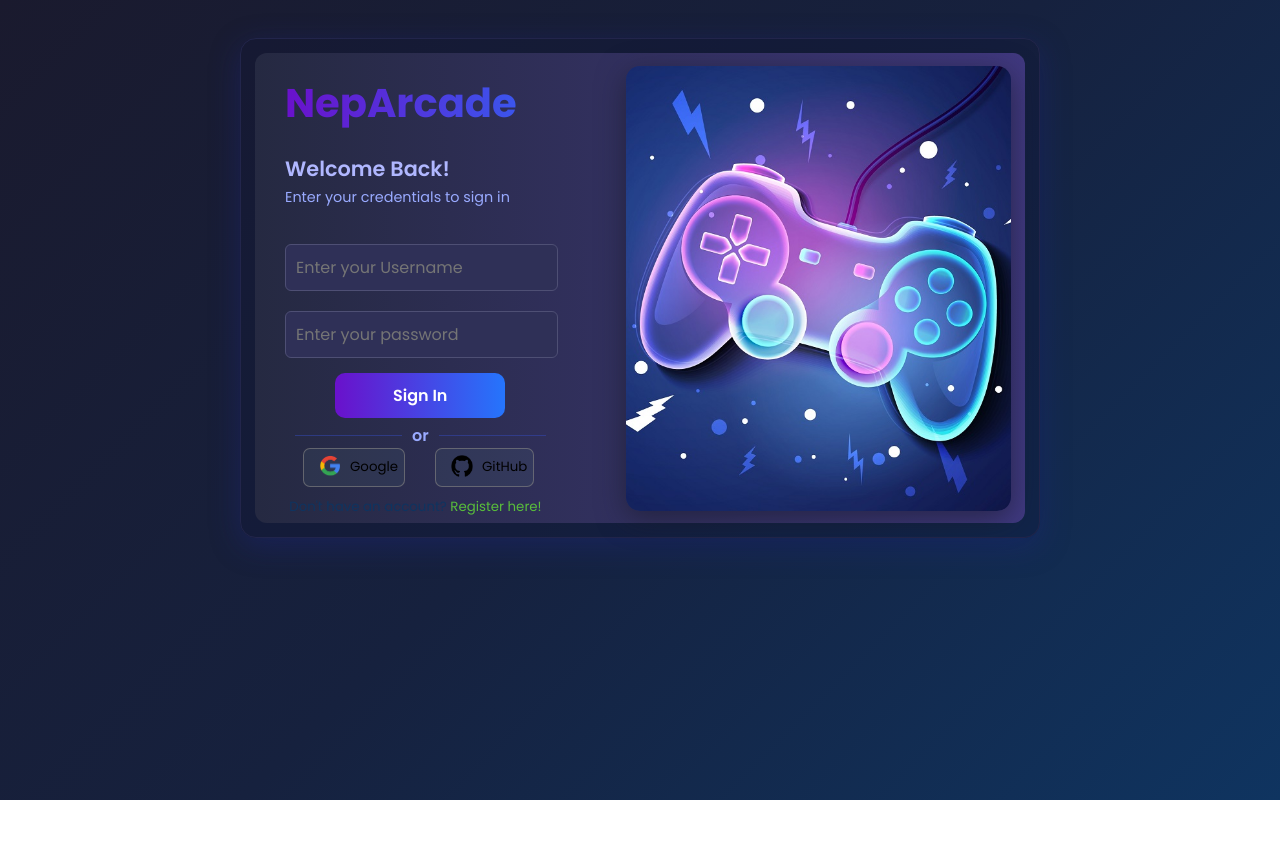
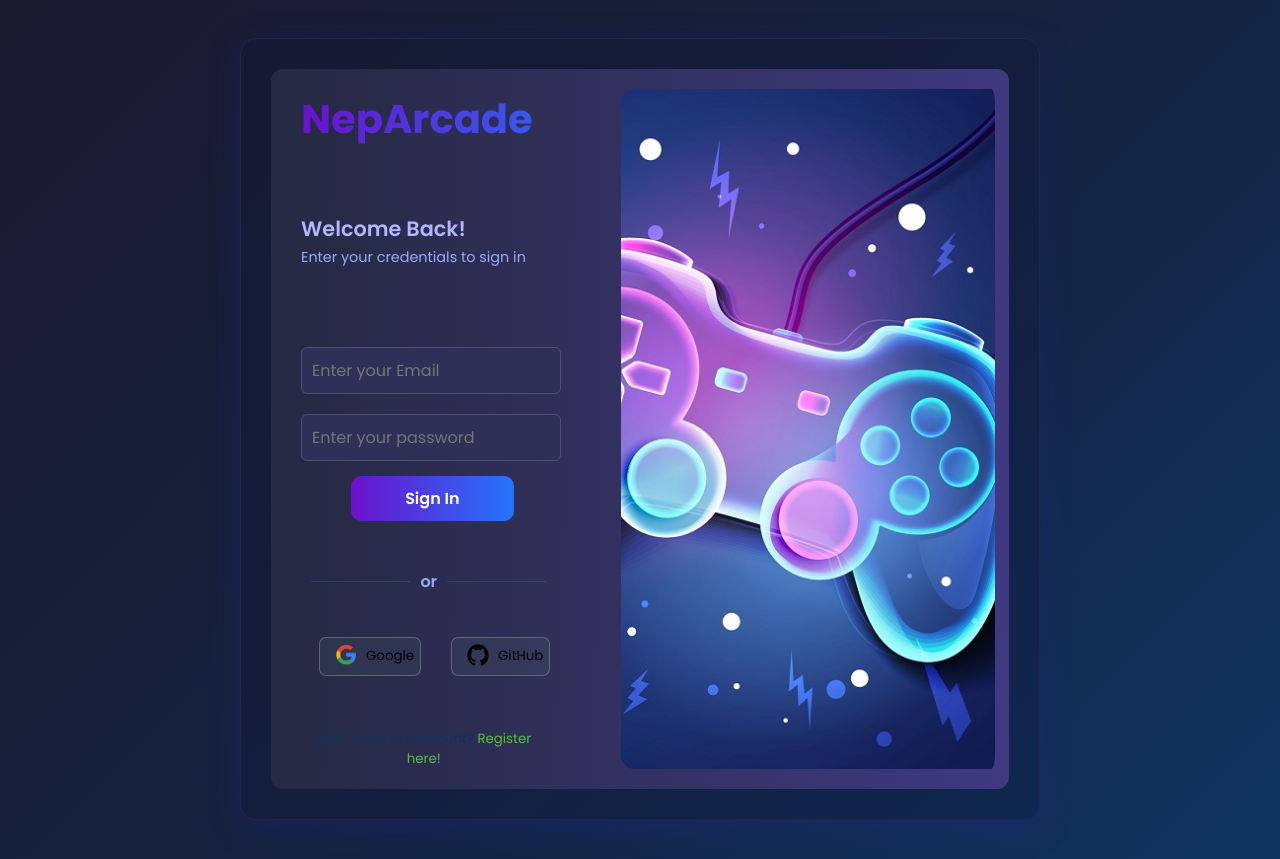
Before and after one commit to Anush980/NepArcade-Nxt, a Next.js app: page /login in a window 1280 px wide. Before the commit the page ends 800 px from the top, so only its background shows below. Built offline with nearby package versions, Linux system fonts and the light colour scheme.

Commit message:
Fixed: register ui issues

```diff
--- a/src/app/login/page.jsx
+++ b/src/app/login/page.jsx
@@ -39,7 +39,7 @@ export default function Login() {
                             <span className='guide'>Enter your credentials to sign in</span>
                         </div>
                         <form method='POST' onSubmit={handleSubmit} >
-                            <input type='email' placeholder='Enter your Username' value={email} onChange={(e) => setEmail(e.target.value)} />
+                            <input type='email' placeholder='Enter your Email' value={email} onChange={(e) => setEmail(e.target.value)} />
                             <input type='password' placeholder='Enter your password' value={password} onChange={(e) => setPassword(e.target.value)} />
                             <input type='submit' value='Sign In' className='button' />
                         </form>
--- a/src/app/style/auth.css
+++ b/src/app/style/auth.css
@@ -13,24 +13,27 @@ body {
     display: flex;
     justify-content: center;
     align-items: center;
-    height: 500px;
-    width: 800px;
+    padding: 30px;
+    max-width: 800px;
     margin: 3% auto;
     border: 1px solid #22254b;
     border-radius: 16px;
     background-color: rgba(15, 19, 53, 0.249);
     box-shadow: 0 8px 30px rgba(31, 38, 135, 0.37);
+    flex-direction: column; /* Optional: if you want content to stack on smaller screens */
 }
 
+
 .inter-line {
-    height: 470px;
-    width: 770px;
+    width: 100%;
     background: linear-gradient(90deg, rgba(38, 42, 66, 0.95), rgba(72, 61, 139, 0.85));
     color: #eee;
     border-radius: 12px;
     display: flex;
+    flex-wrap: nowrap;
     padding: 20px 30px;
 }
+
 
 .auth-left {
     display: flex;
@@ -174,17 +177,18 @@ input[type='submit']:hover {
 }
 
 .auth-right {
-    max-width: 60%;
+    max-width: 55%;
     display: flex;
     justify-content: center;
     align-items: center;
 }
 
 .auth-right img {
-    width: 385px;
-    height: 445px;
+    width: 30vw;
+    height: 85vh;
     border-radius: 14px;
-    box-shadow: rgba(23, 25, 39, 0.6) 0px 7px 29px 0px;
+    /* box-shadow: rgba(23, 25, 39, 0.6) 0px 7px 29px 0px; */
     object-fit: cover;
     object-position: 80% 20%;
+    padding-right: 10px;
 }
```
